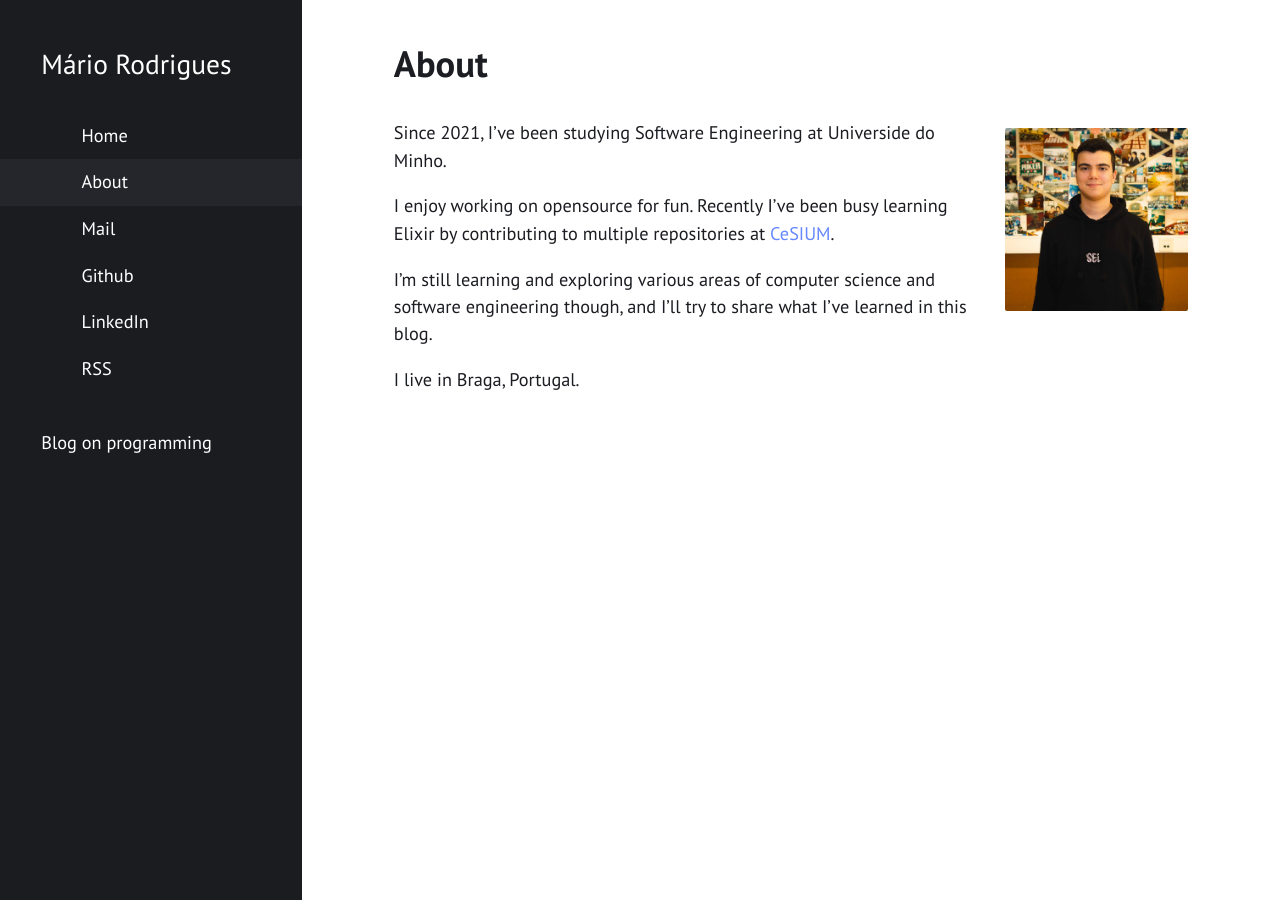
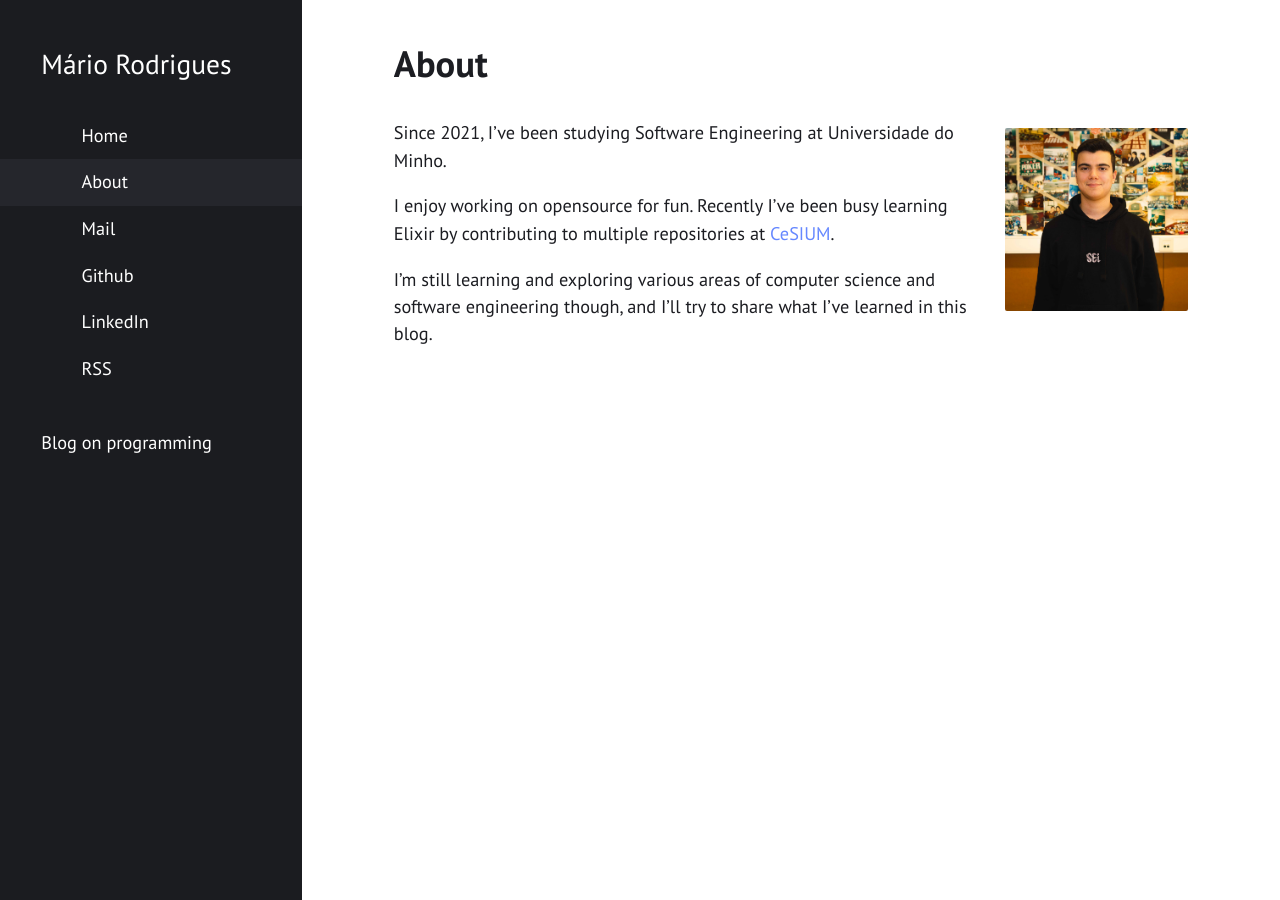
Before and after one commit to MarioRodrigues10/MarioRodrigues10.github.io, a Jekyll site: the page built from about.md, in a window 1280 px wide. Built offline with Jekyll 4.4.1, drawn with Linux system fonts in a browser that asks for light colours; nearby versions of some CDN libraries; library files that are not in the unit come from our copies.

Commit message:
fix: typos

```diff
--- a/about.md
+++ b/about.md
@@ -6,11 +6,9 @@ comments: false
 
 ![photo](/assets/photo.jpg){:style="float: right; width: 10em; height: 10em; margin-left: 2em; margin-bottom: 2em"}
 
-Since 2021, I've been studying Software Engineering at Universide do Minho.
+Since 2021, I've been studying Software Engineering at Universidade do Minho.
 
 I enjoy working on opensource for fun.
 Recently I've been busy learning Elixir by contributing to multiple repositories at [CeSIUM](https://github.com/cesium/).
 
 I'm still learning and exploring various areas of computer science and software engineering though, and I'll try to share what I've learned in this blog.
-
-I live in Braga, Portugal.
```
